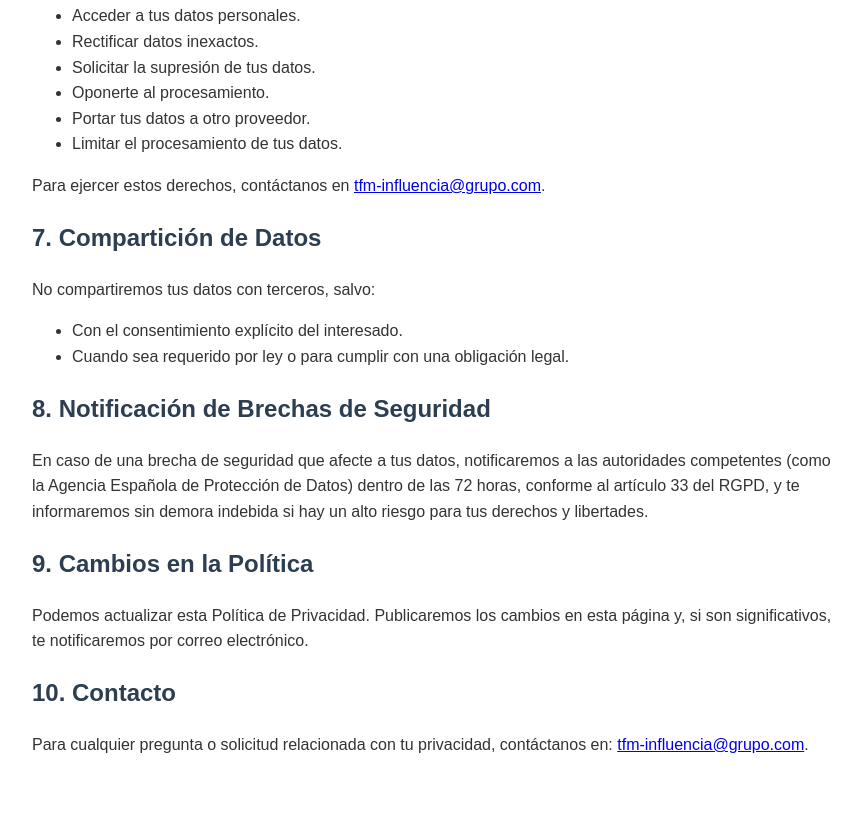
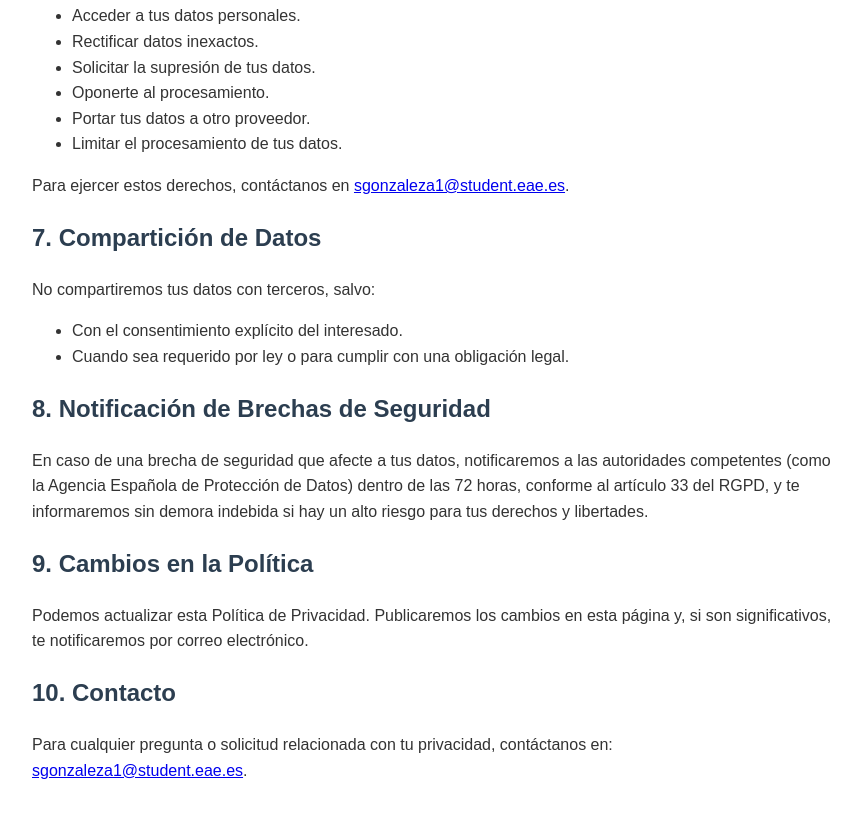
Before and after one commit to cmina4/InfluencIA-terms-of-service, a plain HTML site: page privacy-policy.html in a window 1280 px wide. Shown: the part 1391-2208 px from the top of the page, without its empty margins (208-1069 px from the left). Drawn offline with Linux system fonts and the light colour scheme.

Commit message:
Update privacy-policy.html

```diff
--- a/privacy-policy.html
+++ b/privacy-policy.html
@@ -109,7 +109,7 @@
             <li>Portar tus datos a otro proveedor.</li>
             <li>Limitar el procesamiento de tus datos.</li>
         </ul>
-        <p>Para ejercer estos derechos, contáctanos en <a href="mailto:tfm-influencia@grupo.com">tfm-influencia@grupo.com</a>.</p>
+        <p>Para ejercer estos derechos, contáctanos en <a href="mailto:sgonzaleza1@student.eae.es">sgonzaleza1@student.eae.es</a>.</p>
 
         <h2>7. Compartición de Datos</h2>
         <p>No compartiremos tus datos con terceros, salvo:</p>
@@ -125,7 +125,7 @@
         <p>Podemos actualizar esta Política de Privacidad. Publicaremos los cambios en esta página y, si son significativos, te notificaremos por correo electrónico.</p>
 
         <h2>10. Contacto</h2>
-        <p>Para cualquier pregunta o solicitud relacionada con tu privacidad, contáctanos en: <a href="mailto:sgonzaleza1@student.eae.es">tfm-influencia@grupo.com</a>.</p>
+        <p>Para cualquier pregunta o solicitud relacionada con tu privacidad, contáctanos en: <a href="mailto:sgonzaleza1@student.eae.es">sgonzaleza1@student.eae.es</a>.</p>
     </div>
 </body>
 </html>
```
